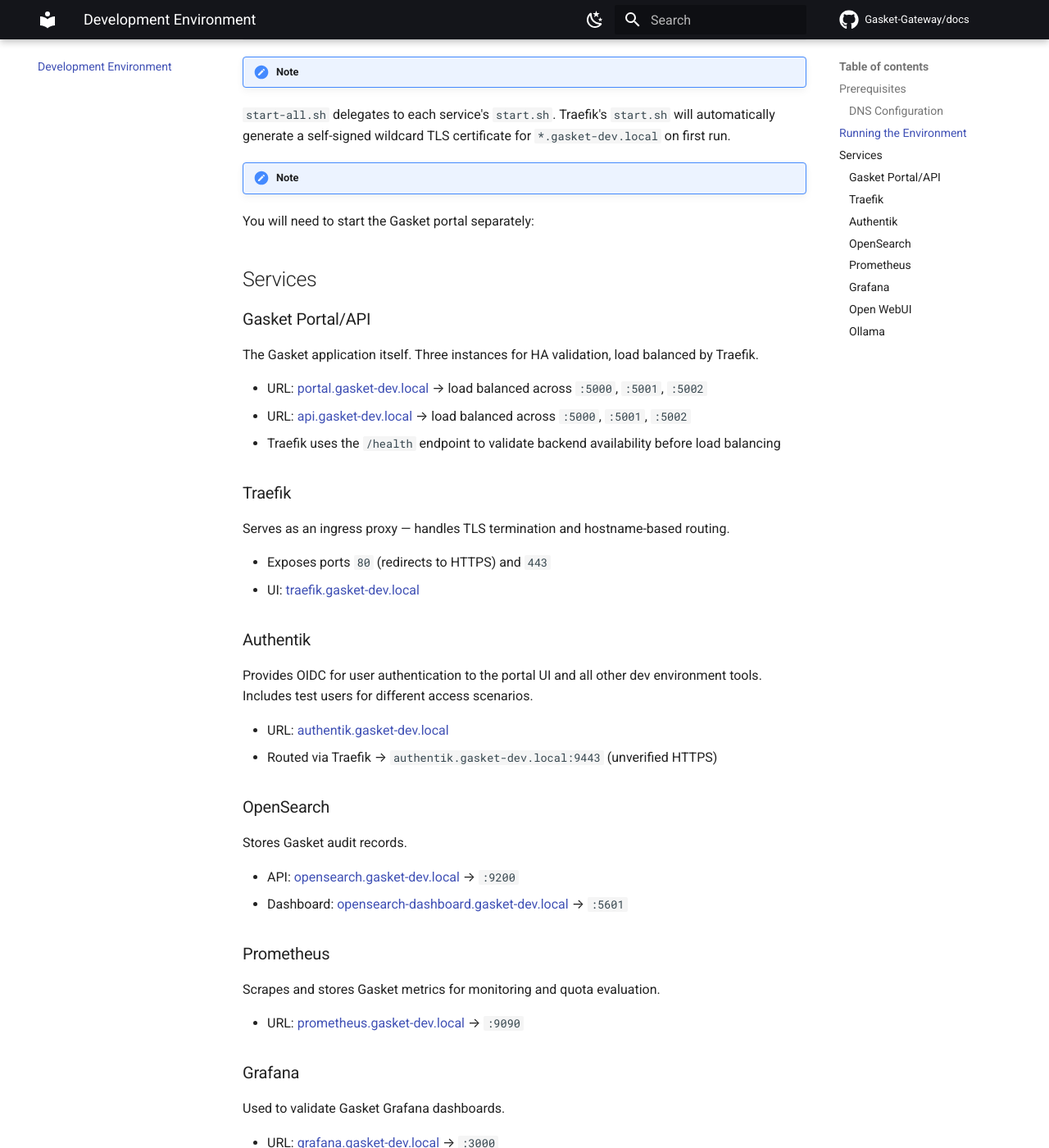
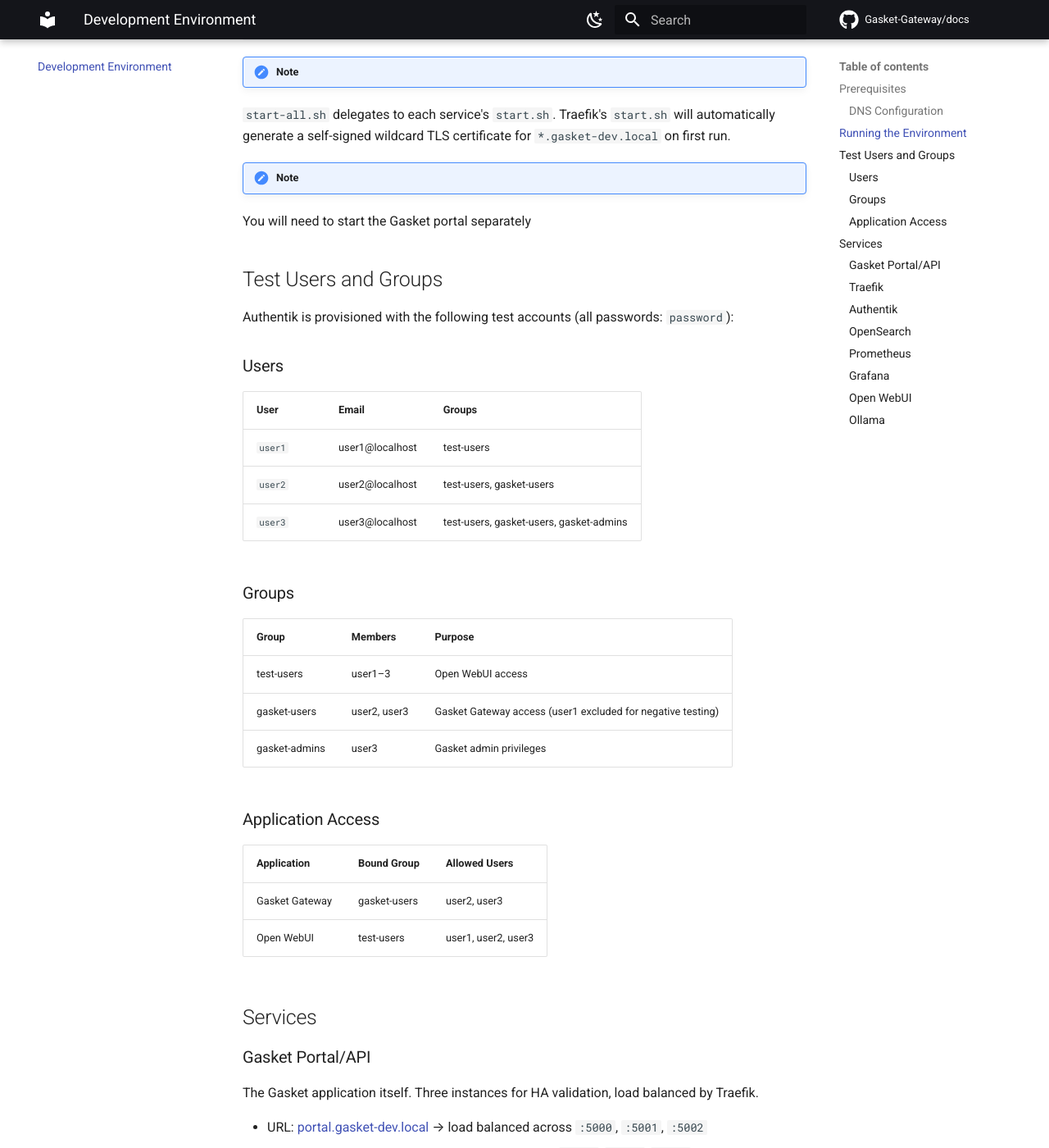
Before and after one commit to Gasket-Gateway/docs, an MkDocs documentation site: the page built from docs/development.md, in a window 1280 px wide and 1400 px high, scrolled down 1078 px. Shown: the whole window at 82% size. Built offline with MkDocs 1.6.1 and Material for MkDocs 9.7.7, drawn with Linux system fonts in a browser that asks for light colours; comment, search, counter and statistics services are not loaded.

Commit message:
Added test users section to dev env doco

```diff
--- a/docs/development.md
+++ b/docs/development.md
@@ -49,7 +49,34 @@
 generate a self-signed wildcard TLS certificate for `*.gasket-dev.local` on first run.
 
 !!! note
-You will need to start the Gasket portal separately:
+You will need to start the Gasket portal separately
+
+## Test Users and Groups
+
+Authentik is provisioned with the following test accounts (all passwords: `password`):
+
+### Users
+
+| User    | Email           | Groups                                  |
+| ------- | --------------- | --------------------------------------- |
+| `user1` | user1@localhost | test-users                              |
+| `user2` | user2@localhost | test-users, gasket-users                |
+| `user3` | user3@localhost | test-users, gasket-users, gasket-admins |
+
+### Groups
+
+| Group         | Members      | Purpose                                                     |
+| ------------- | ------------ | ----------------------------------------------------------- |
+| test-users    | user1–3      | Open WebUI access                                           |
+| gasket-users  | user2, user3 | Gasket Gateway access (user1 excluded for negative testing) |
+| gasket-admins | user3        | Gasket admin privileges                                     |
+
+### Application Access
+
+| Application    | Bound Group  | Allowed Users       |
+| -------------- | ------------ | ------------------- |
+| Gasket Gateway | gasket-users | user2, user3        |
+| Open WebUI     | test-users   | user1, user2, user3 |
 
 ## Services
 
```
